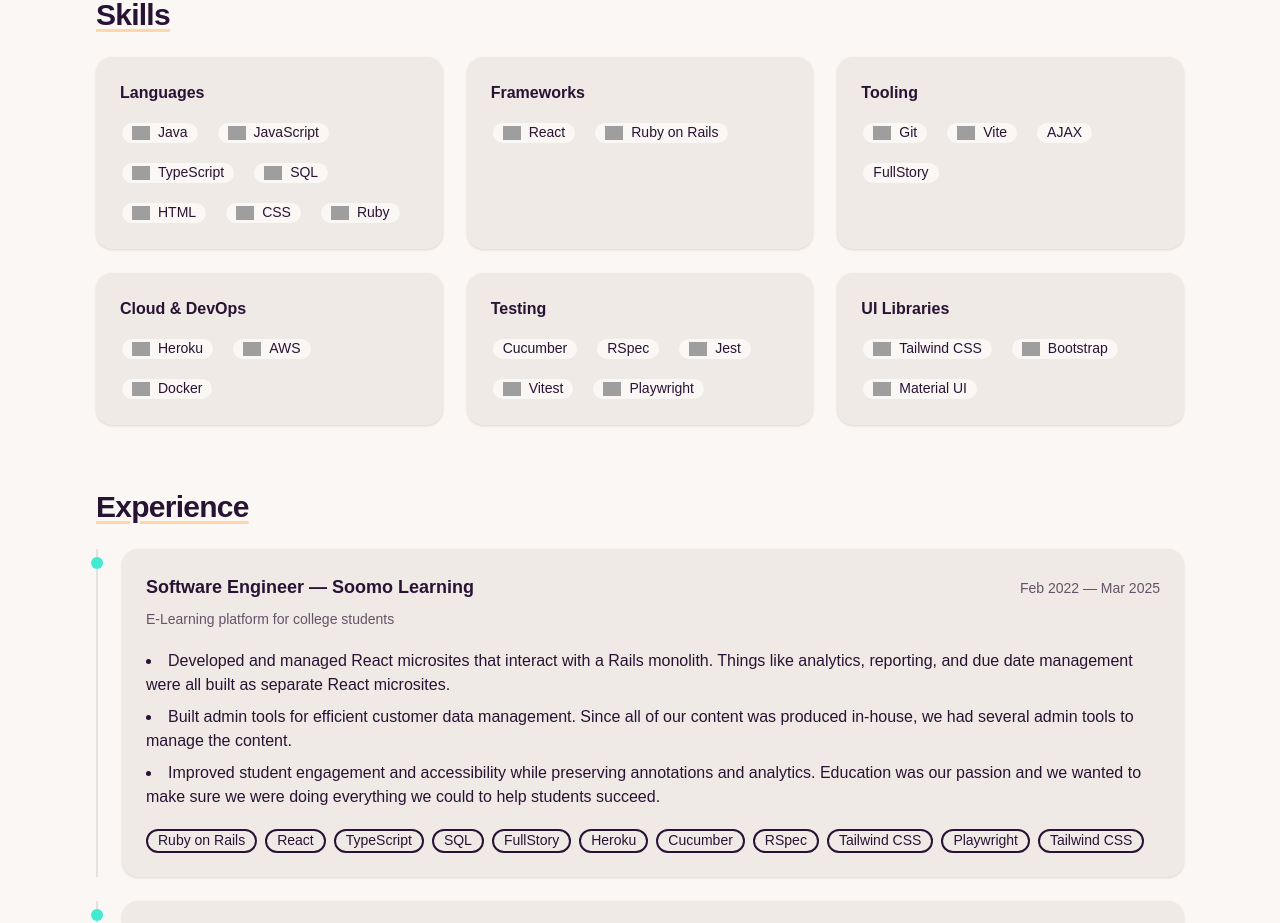
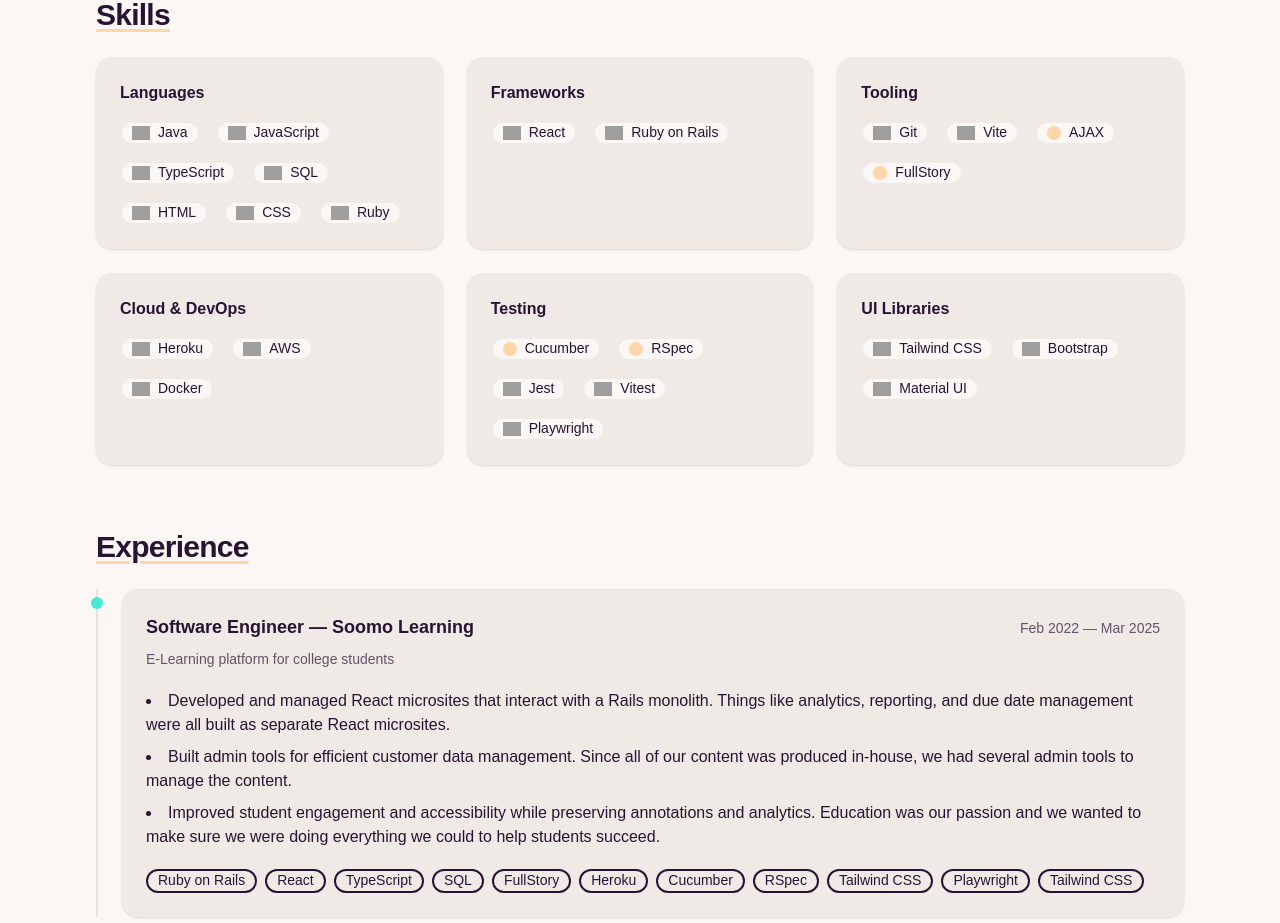
Before and after one commit to cpero/portfolio, a Next.js app: page / in a window 1280 px wide. Shown: the part 1220-2143 px from the top of the page. Built offline with nearby package versions, Linux system fonts and the light colour scheme; grey boxes are pictures that could not be loaded.

Commit message:
feat(skills): add accent-colored circle fallback when no skillicon exists

```diff
--- a/components/skills/SkillsMatrix.tsx
+++ b/components/skills/SkillsMatrix.tsx
@@ -92,7 +92,13 @@
                                 sizes="18px"
                                 unoptimized
                               />
-                            ) : null;
+                            ) : (
+                              <span
+                                aria-hidden
+                                className="bg-accent inline-block h-[14px] w-[14px] rounded-full"
+                                title={item.name}
+                              />
+                            );
                           })()}
                           <span className="whitespace-nowrap">{item.name}</span>
                         </span>
```
